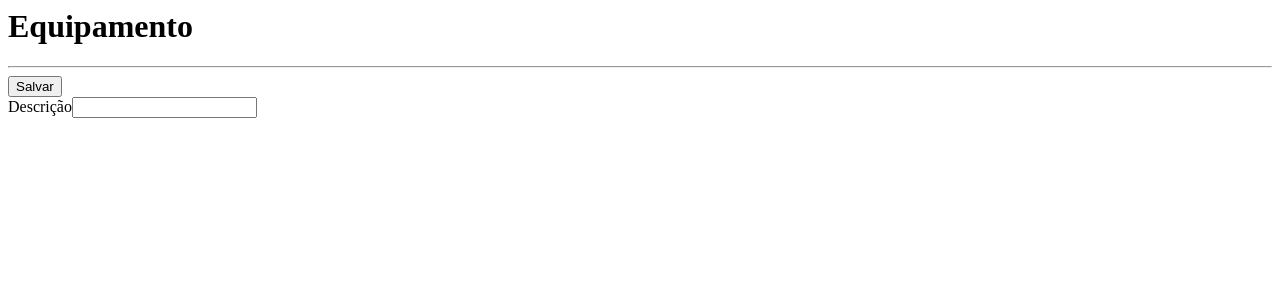
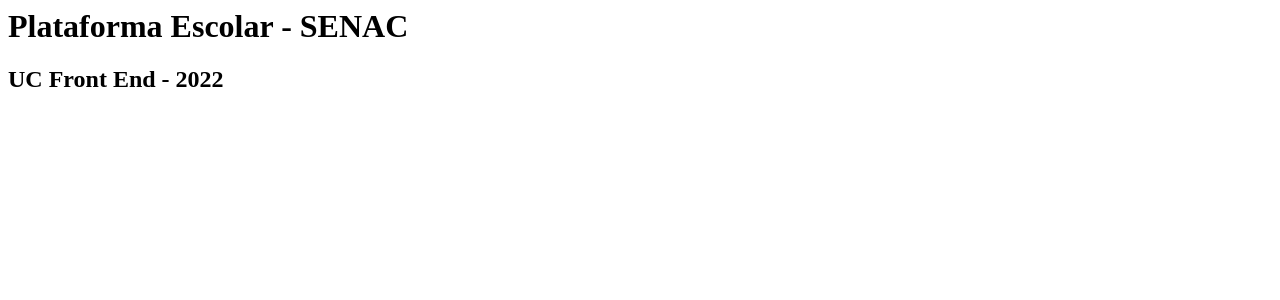
Before and after one commit to theusdido/plataforma-ensino-senac, an Angular app: page / in a window 1280 px wide. Shown: the top 300 px of the page. Built offline with nearby package versions, Linux system fonts and the light colour scheme.

Commit message:
Alterando app.component

```diff
--- a/src/app/app.component.html
+++ b/src/app/app.component.html
@@ -1,19 +1,2 @@
-<div class="container">
-  <h1>Equipamento</h1>
-  <hr />
-  <form>
-    <div class="button-group">
-      <button type="submit" class="btn btn-primary">Salvar</button>
-    </div>
-    <div class="mb-3">
-      <label for="descricao" class="form-label">Descrição</label>
-      <input
-        type="text"
-        class="form-control"
-        id="descricao"
-        name="descriao"
-        aria-describedby="emailHelp"
-      />
-    </div>
-  </form>
-</div>
+<h1>Plataforma Escolar - SENAC</h1>
+<h2>UC Front End - 2022</h2>
```
Also changed, not shown: src/app/equipamento/equipamento.component.html (added, +19 -0 lines), src/app/equipamento/equipamento.component.ts (added, +15 -0 lines), src/app/equipamento/equipamento.component.css (added).
